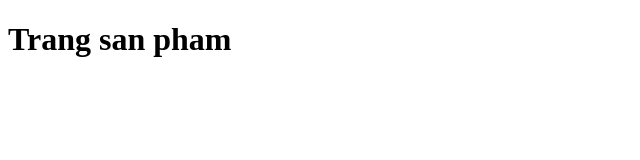
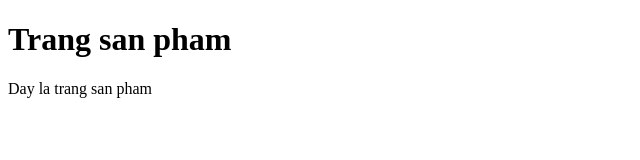
Before and after one commit to truong1974utc/be, a plain HTML site: page product.html in a window 1280 px wide. Shown: the whole page, without its empty margins (0-640 px from the left). Drawn offline with Linux system fonts and the light colour scheme.

Commit message:
update pro

```diff
--- a/product.html
+++ b/product.html
@@ -7,5 +7,6 @@
 </head>
 <body>
     <h1>Trang san pham</h1>
+    <p>Day la trang san pham</p>
 </body>
 </html>
```
